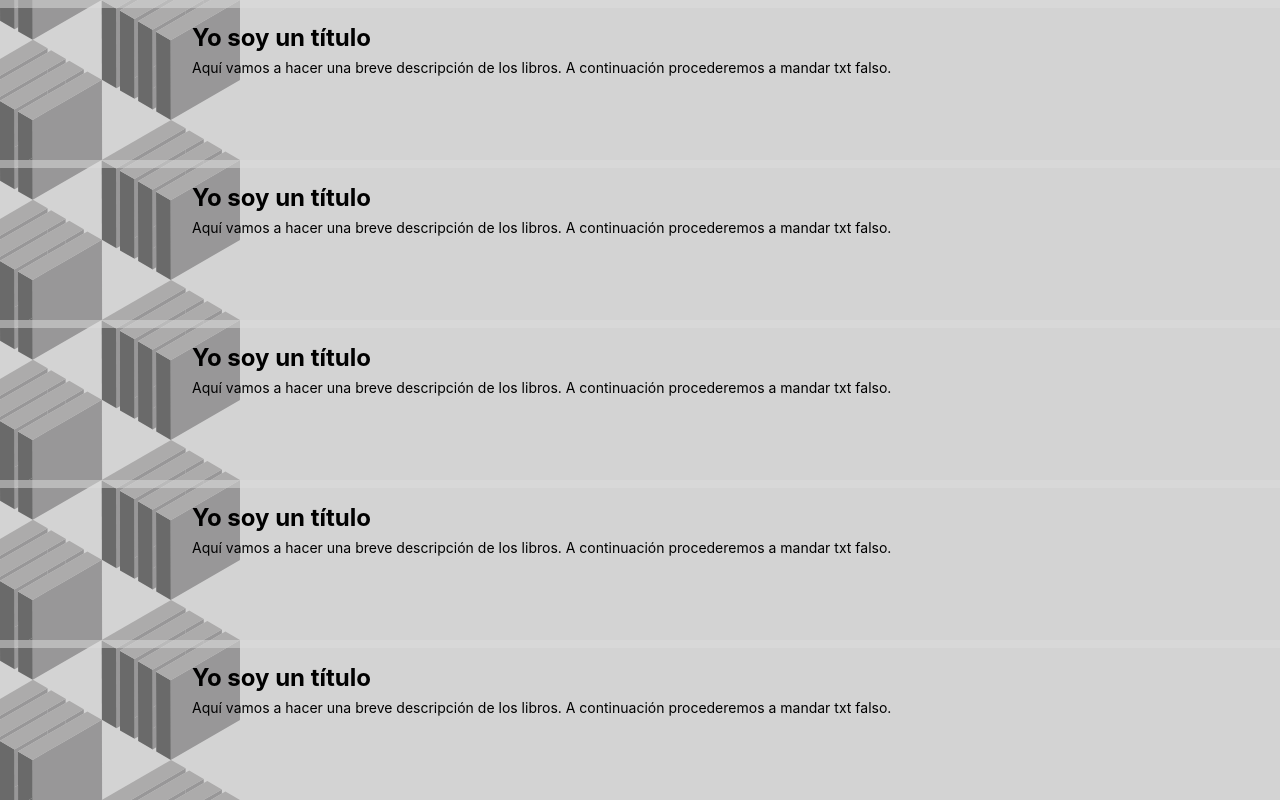
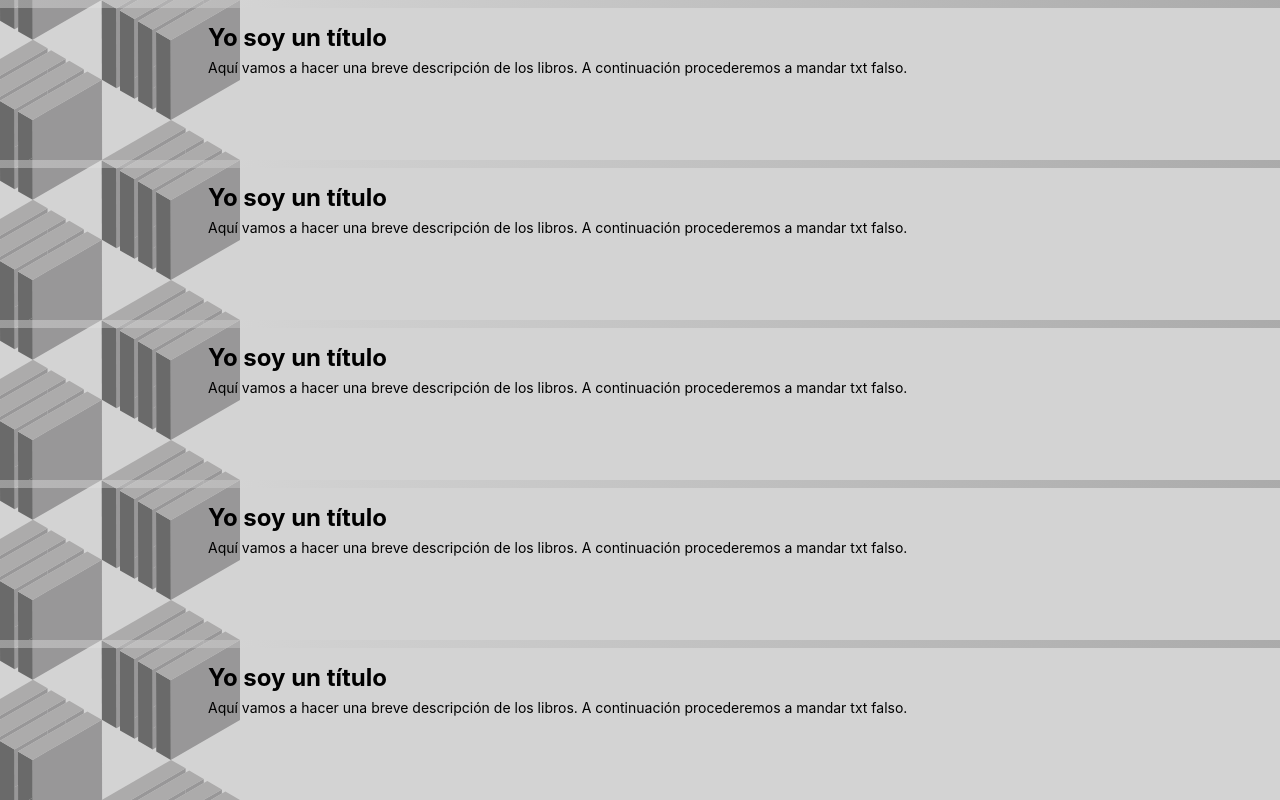
Before and after one commit to preto93/01-react, a React (Create React App) app: page / in a window 1280 px wide. Shown: the top 800 px of the page. Built offline with nearby package versions, Linux system fonts and the light colour scheme.

Commit message:
trabajando la linea con un degrade

```diff
--- a/src/components/Row.css
+++ b/src/components/Row.css
@@ -14,7 +14,8 @@
 }
 
 .ct {
-  margin-left: 24vh;
+  margin-left: 26vh;
+  margin-right: 4vh;
 }
 
 .title {
@@ -32,6 +33,9 @@
 .border {
   height: 8px;
   width: 100%;
-  background-color: rgb(221, 221, 221);
-  opacity: 0.5;
+  background: linear-gradient(
+    to right,
+    rgba(238, 238, 238, 0.377),
+    rgba(32, 32, 32, 0.226)
+  );
 }
```
